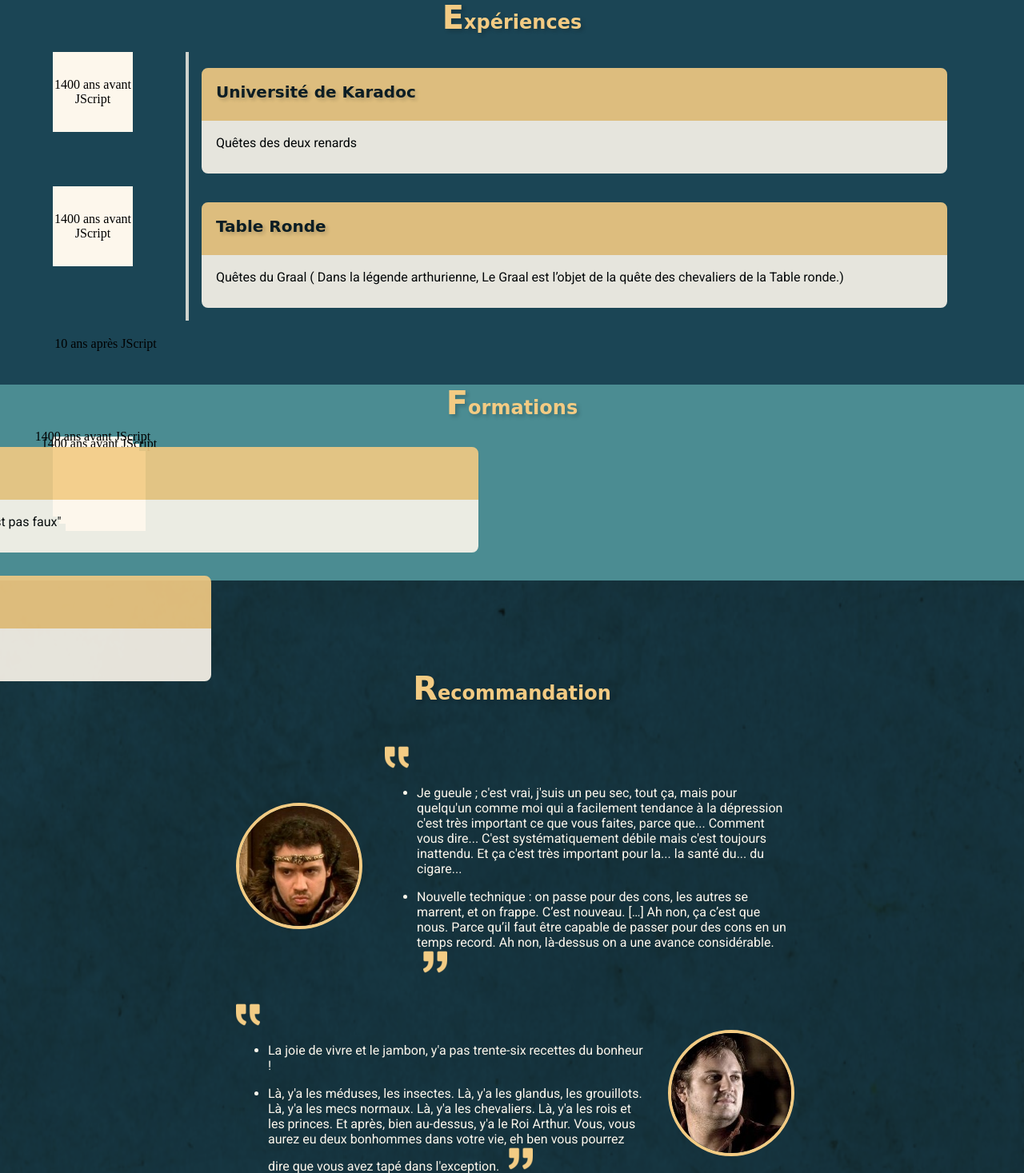
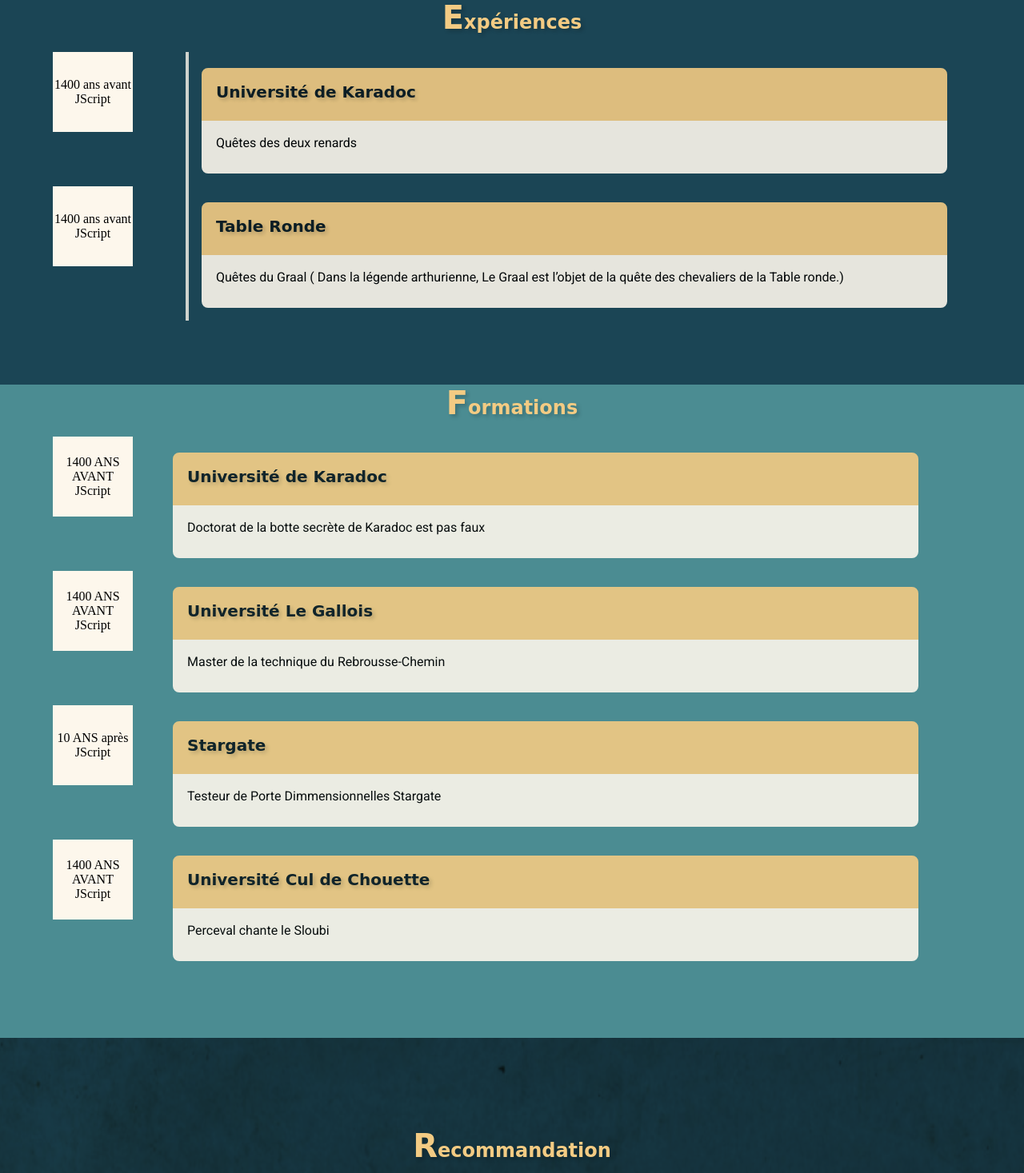
Before and after one commit to bloic/WildCodeSchool-Projet1-CvPerceval, a PHP site: page / in a window 1280 px wide. Shown: the part 1798-3265 px from the top of the page at 80% size. Run offline with PHP 8.4, Linux system fonts and the light colour scheme; some web fonts are replaced.

Commit message:
I integrated php in  my div for avoids DRY

```diff
--- a/Formation.php
+++ b/Formation.php
@@ -2,37 +2,43 @@
     <h2 class="title">Formations</h2>
     <?php
 
-    $historyDates = ['1400 ans avant JScript',
-                    '1400 ans avant JScript',
-                    '10 ans après JScript',
-                    '1400 ans avant JScript',
-                    ];
     $dateDiplomas = [
-            'Université de Karadoc' => 'Doctorat de la botte secrète de Karadoc "c\'est pas faux"',
-            'Université Le Gallois' => 'Master de la technique du Rebrousse-Chemin',
-            'Stargate' => 'Testeur de Porte Dimmensionnelles Stargate',
-            'Université Cul de Chouette' => 'Perceval chante le Sloubi',
+            ['historyDate'=>'1400 ANS AVANT JScript',
+            'school'=>'Université de Karadoc',
+            'diploma'=>'Doctorat de la botte secrète de Karadoc est pas faux',
+            ],
+            ['historyDate'=>'1400 ANS AVANT JScript',
+            'school'=>'Université Le Gallois',
+            'diploma'=>'Master de la technique du Rebrousse-Chemin',
+            ],
+            ['historyDate'=>'10 ANS après JScript',
+            'school'=>'Stargate',
+            'diploma'=>'Testeur de Porte Dimmensionnelles Stargate',
+            ],
+            ['historyDate'=>'1400 ANS AVANT JScript',
+             'school'=>'Université Cul de Chouette',
+             'diploma'=>'Perceval chante le Sloubi',
+
+            ]
         ];
 
 
-    ?>
+         foreach ($dateDiplomas as $title => $dateDiploma) {
+            ?>
+    <div class="containers">
 
-    <div class="containers">
-<?php foreach ($dateDiplomas as $title => $dateDiploma){
-     foreach( $historyDates as $historyDate){ ?>
         <div class="containersDate">
             <div class="date">
-                <div class="historyDate"><?= $historyDate;};?></div>
+                <div class="historyDate"><?= $dateDiploma['historyDate'];?></div>
             </div>
         </div>
-        <div class="row"></div>
 
+            <div class="cadre"><?php ?>
 
-        <div class="cadre">
-            <div class="dateDiploma"><h3><?= $title; ?></h3>
-                <p><?= $dateDiploma;};?></p></div>
+            <div class="dateDiploma"><h3><?= $dateDiploma['school']; ?></h3>
+                <p><?= $dateDiploma['diploma'];?></p></div>
         </div>
-    </div>
+    </div><?php };?>
 
 
 </section>
```
